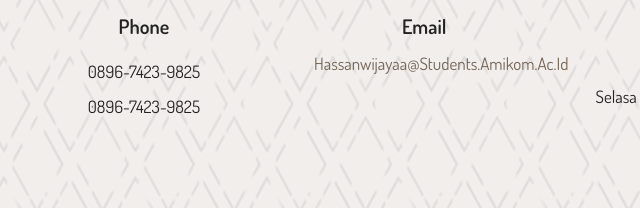
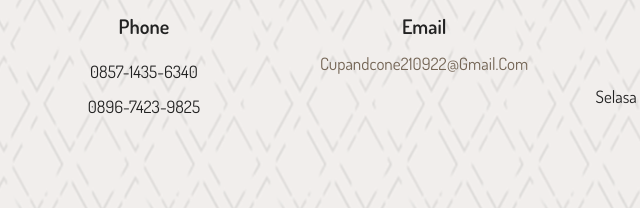
Before and after one commit to HasanWijayaa/Cup-ConeSoftIceCreamShop, a plain HTML site: page index.html in a window 1280 px wide. Shown: the part 2178-2386 px from the top of the page, 356-996 px from the left. Drawn offline with nearby package versions, Linux system fonts and the light colour scheme; some packages are replaced by stand-ins of ours; a script that the page names is missing; files whose address does not match are found by name.

Commit message:
Update index.html

```diff
--- a/index.html
+++ b/index.html
@@ -145,14 +145,14 @@
             <div class="icons">
                 <i class="fas fa-phone"></i>
                 <h3>phone</h3>
-                <p>0896-7423-9825</p>
+                <p>0857-1435-6340</p>
                 <p>0896-7423-9825</p>
             </div>
 
             <div class="icons">
                 <i class="fas fa-envelope"></i>
                 <h3>email</h3>
-                <a href="#" class="link">hassanwijayaa@students.amikom.ac.id</a>
+                <a href="#" class="link">cupandcone210922@gmail.com</a>
             </div>
 
             <div class="icons">
```
